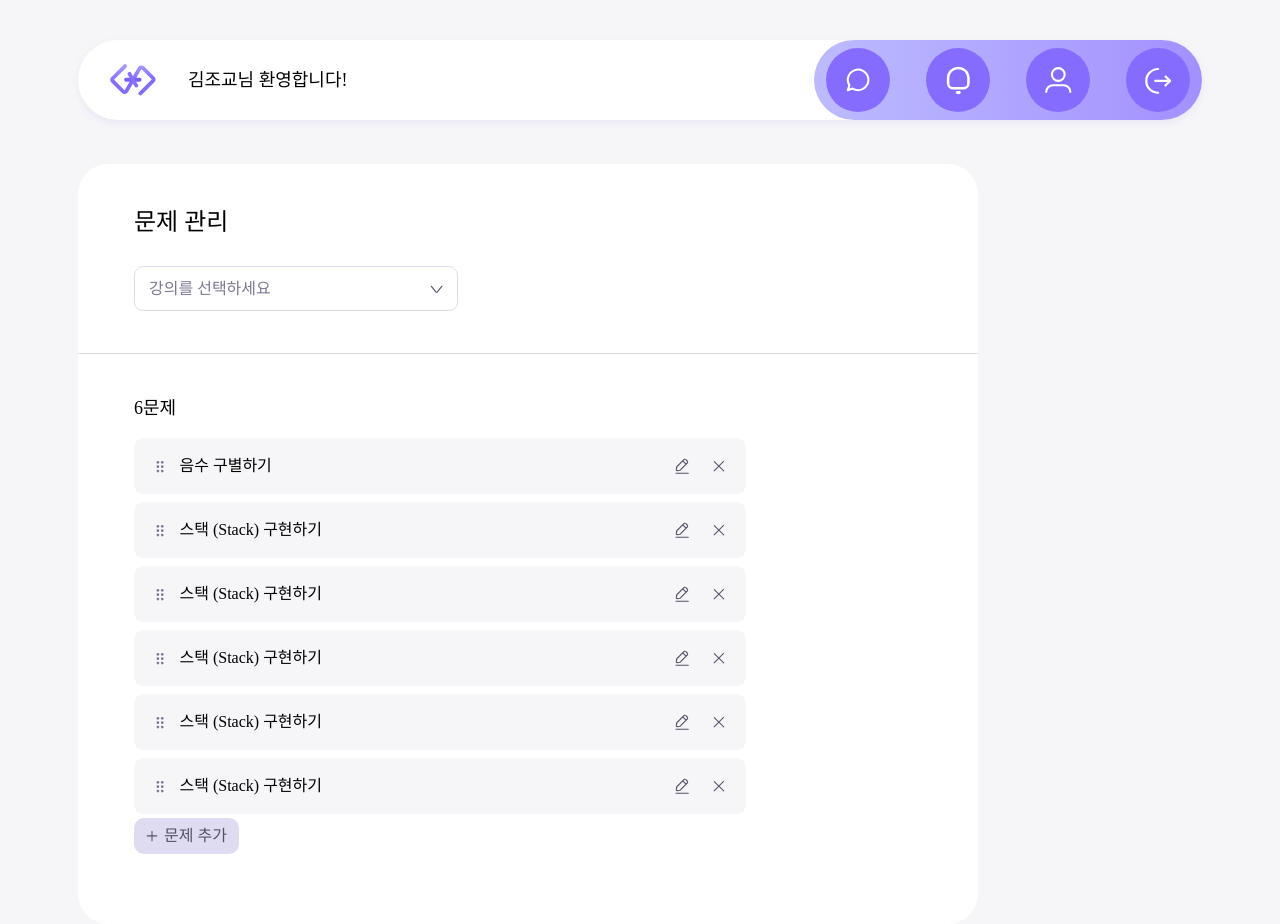
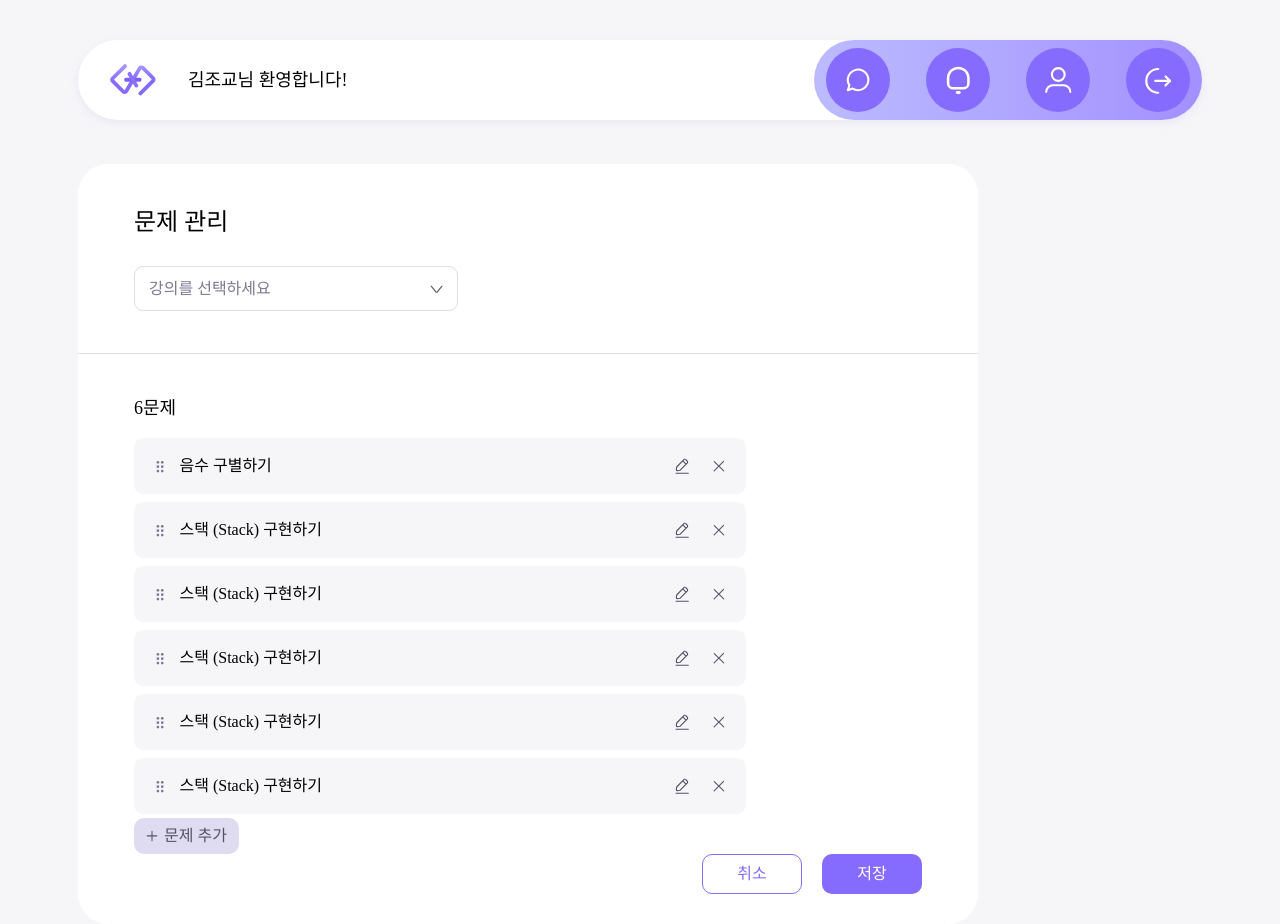
Before and after one commit to 2025-snowCode/snowCode-Client, a React (Vite) app: page /admin/assignments in a window 1280 px wide. Built offline with nearby package versions, Linux system fonts and the light colour scheme; a web font is replaced by a local one.

Commit message:
#9 feat: primary 계열 버튼 스타일 정의 및 취소/저장 버튼 컴포넌트 적용

```diff
--- a/src/components/common/Button.tsx
+++ b/src/components/common/Button.tsx
@@ -10,12 +10,14 @@ interface ButtonTheme {
 }
 
 const buttonTheme: ButtonTheme = {
+  primaryPurple: 'primary-btn bg-primary text-white',
+  primaryWhite: 'primary-btn bg-white text-primary border',
   secondaryPurpleStroke: 'secondary-btn bg-purple-stroke text-secondary-black',
 };
 
 const Button = ({theme, text, icon}: ButtonProps) => {
   return (
-    <button className={buttonTheme[theme]}>
+    <button className={`py-1.5 px-3 rounded-[10px] ${buttonTheme[theme]}`}>
       {icon}
       <span className='text-btn'>{text}</span>
     </button>
--- a/src/index.css
+++ b/src/index.css
@@ -63,8 +63,12 @@
   @apply bg-primary w-16 h-16 rounded-full flex-center;
 }
 
+.primary-btn {
+  @apply w-25 h-10 text-center;
+}
+
 .secondary-btn {
-  @apply flex-center gap-[6px] border-0 py-1.5 px-3 rounded-[10px];
+  @apply flex-center gap-[6px] border-0;
 }
 
 .text-btn {
--- a/src/pages/admin/ManageAssignments.tsx
+++ b/src/pages/admin/ManageAssignments.tsx
@@ -65,6 +65,10 @@ const ManageAssignments = () => {
           text='문제 추가'
           icon={<AddIcon width={12} height={12} />}
         />
+        <div className='flex justify-end gap-5'>
+          <Button theme='primaryWhite' text='취소' />
+          <Button theme='primaryPurple' text='저장' />
+        </div>
       </div>
     </div>
   );
```
